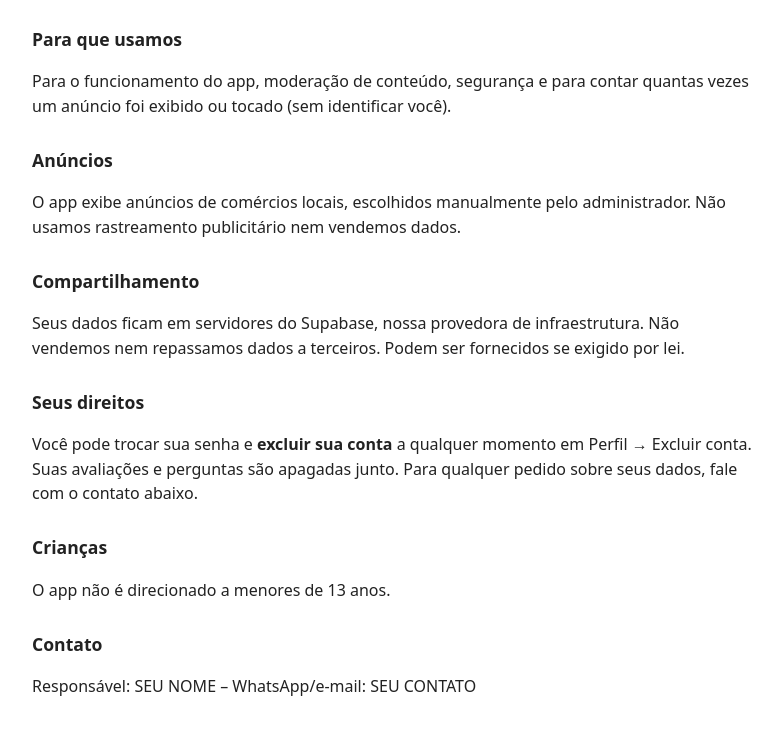
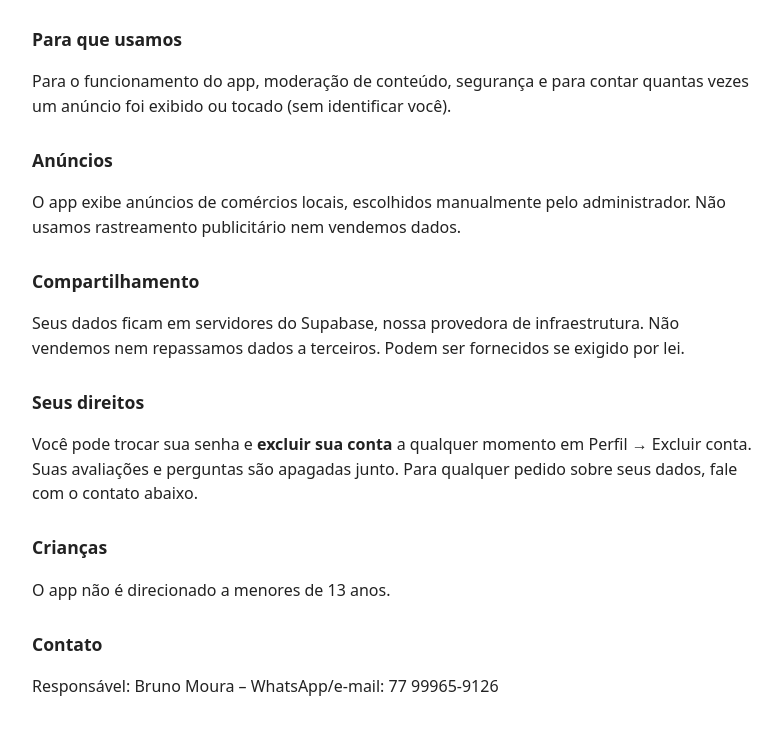
Before and after one commit to script301/Politicasdeprivacidade, a plain HTML site: page index.html in a window 1280 px wide. Shown: the part 598-1333 px from the top of the page, without its empty margins (248-1030 px from the left). Drawn offline with Linux system fonts and the light colour scheme.

Commit message:
Update index.html

```diff
--- a/index.html
+++ b/index.html
@@ -25,5 +25,5 @@
 <h2>Crianças</h2>
 <p>O app não é direcionado a menores de 13 anos.</p>
 <h2>Contato</h2>
-<p>Responsável: <!-- TROQUE --> SEU NOME – WhatsApp/e-mail: SEU CONTATO</p>
+<p>Responsável: <!-- TROQUE --> Bruno Moura – WhatsApp/e-mail: 77 99965-9126</p>
 </body></html>
```
